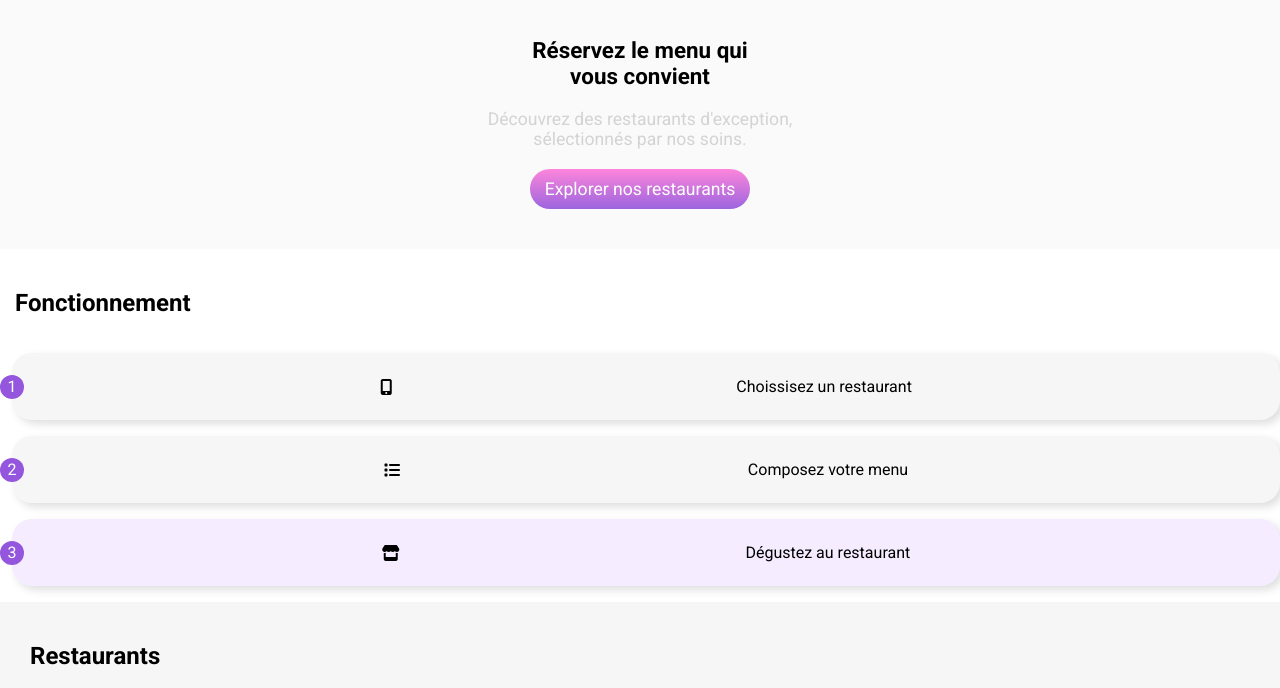
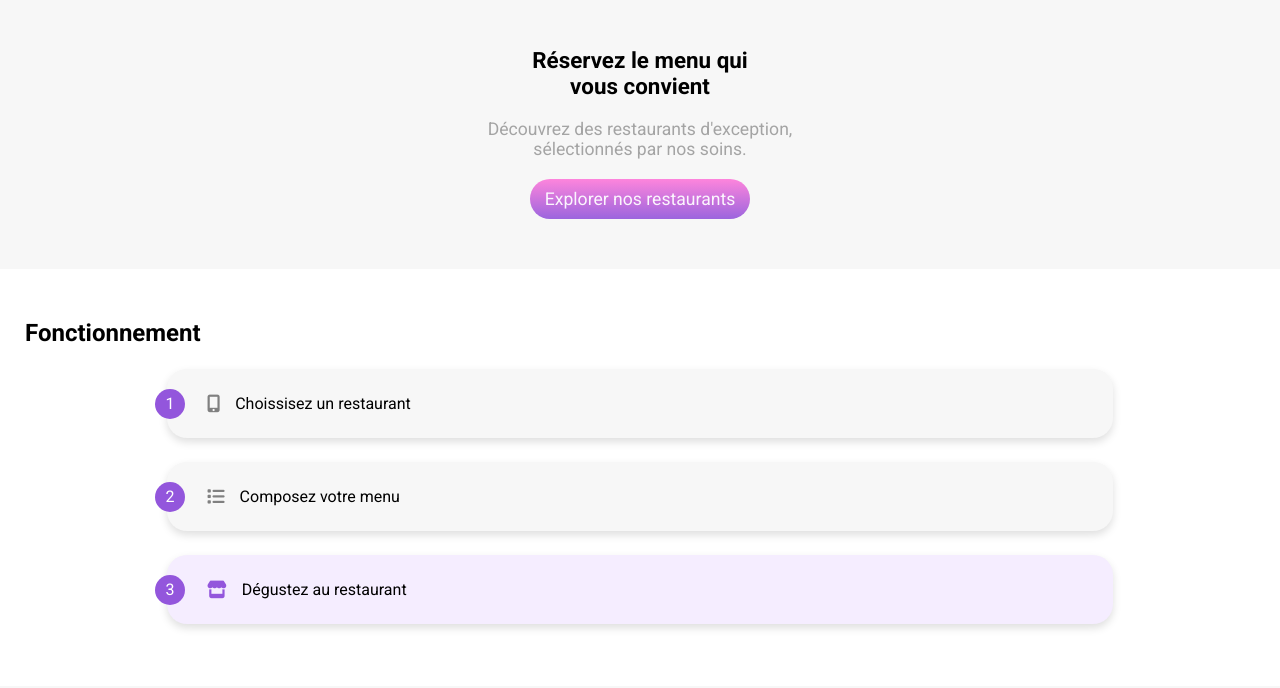
Before and after one commit to AugustinDmrt/Ohmyfood, a plain HTML site: page index.html in a window 1280 px wide. Shown: the part 111-799 px from the top of the page. Drawn offline with Linux system fonts and the light colour scheme; grey boxes are pictures that could not be loaded; a web font is replaced by a local one.

Commit message:
Correction erreur de placement

```diff
--- a/index.html
+++ b/index.html
@@ -28,6 +28,7 @@
     </section>
     <section id="operation">
         <h2>Fonctionnement</h2>
+        <div class="rulesContainer">
             <div class="rules">
                 <span>1</span>
                 <i class="fa-solid fa-mobile-screen-button"></i>
@@ -38,10 +39,11 @@
                 <i class="fa-solid fa-list"></i>
                 <p>Composez votre menu</p>
             </div>
-        <div class="rules" id="rulesUsed">
+            <div class="rules" id="rulesActive">
                 <span>3</span>
-            <i class="fa-solid fa-store"></i>
+                <i class="fa-solid fa-store rulesIconActive"></i>
                 <p>Dégustez au restaurant</p>
+            </div>
         </div>
     </section>
     <section id="restaurant">
@@ -52,7 +54,7 @@
                     <img src="assets/images/restaurants/jay-wennington-N_Y88TWmGwA-unsplash.jpg" alt="">
                 </div>
                 <div class="cardBottom">
-                    <p class="tilteCard">La palette du goût</p>
+                    <p class="titleCard">La palette du goût</p>
                     <p>Ménilmontant</p>
                 </div>
             </div>
@@ -61,7 +63,7 @@
                     <img src="assets/images/restaurants/stil-u2Lp8tXIcjw-unsplash.jpg" alt="">
                 </div>
                 <div class="cardBottom">
-                    <p class="tilteCard">La note enchantée</p>
+                    <p class="titleCard">La note enchantée</p>
                     <p>Charonne</p>
                 </div>
             </div>
@@ -70,7 +72,7 @@
                     <img src="assets/images/restaurants/toa-heftiba-DQKerTsQwi0-unsplash.jpg" alt="">
                 </div>
                 <div class="cardBottom">
-                    <p class="tilteCard">A la française</p>
+                    <p class="titleCard">A la française</p>
                     <p>Cité Rouge</p>
                 </div>
             </div>
@@ -79,7 +81,7 @@
                     <img src="assets/images/restaurants/stil-u2Lp8tXIcjw-unsplash.jpg" alt="">
                 </div>
                 <div class="cardBottom">
-                    <p class="tilteCard">Le délice des sens</p>
+                    <p class="titleCard">Le délice des sens</p>
                     <p>Folie-Méricourt</p>
                 </div>
             </div>
@@ -89,8 +91,8 @@
 <footer>
     <h2>ohmyfood</h2>
     <ul>
-        <li><i class="fa-solid fa-utensils"></i>Proposer un restaurant</li>
-        <li><i class="fa-solid fa-handshake-angle"></i>Devenir partenaire</li>
+        <li><i class="fa-solid fa-utensils padRight"></i>Proposer un restaurant</li>
+        <li><i class="fa-solid fa-handshake-angle padRight"></i>Devenir partenaire</li>
         <li>Mentions légales</li>
         <li>Contact</li>
     </ul>
--- a/styles/styles.css
+++ b/styles/styles.css
@@ -45,7 +45,7 @@ main {
 /*---------------------------------------- */
 #location {
     display: flex;
-    background-color: #f3f3f3;
+    background-color: #EAEAEA;
     box-shadow: 1px 105px 25px -122px rgba(15, 15, 15, 1) inset;
     -webkit-box-shadow: 1px 105px 25px -122px rgba(15, 15, 15, 1) inset;
     -moz-box-shadow: 1px 105px 25px -122px rgba(15, 15, 15, 1) inset;
@@ -65,10 +65,6 @@ main {
     padding-left: 10px;
 }
 
-#location i {
-
-}
-
 /* ---------------------------------------- */
 /* ==         SECTION EXPLORE             */
 /*---------------------------------------- */
@@ -77,14 +73,14 @@ main {
     flex-direction: column;
     justify-content: center;
     align-items: center;
-    background-color: #fafafa;
+    background-color: #F7F7F7;
+    padding: 50px 0;
 }
 
 #explore h2 {
     text-align: center;
     font-size: 1.4em;
     font-weight: bold;
-    padding-top: 40px;
 
 }
 
@@ -92,49 +88,55 @@ main {
     padding-top: 20px;
     padding-bottom: 20px;
     text-align: center;
-    color: lightgray;
+    color: #A4A4A4;
     font-size: 1.1em;
 }
 
-#explore div{
-    padding-bottom: 40px;
-}
-
 #explore div button {
-    background-image: linear-gradient(0deg, rgba(147, 86, 220, .9), rgba(255, 121, 218, .9));
+    background-image: linear-gradient(0deg, rgba(147, 86, 220, 0.9), rgba(255, 121, 218, 0.9));
     border-radius: 25px;
     border: 0;
     padding: 10px 15px;
-    color: white;
+    color: #FBF5FD;
     font-size: 1.1em;
 }
 /* ---------------------------------------- */
 /* ==         SECTION OPERATION             */
 /*---------------------------------------- */
+#operation{
+    margin: 50px 0;
+}
+
 #operation h2{
-    padding-top: 40px;
-    padding-left: 15px;
-    padding-bottom: 20px;
+    margin-bottom: 10px;
+    margin-left: 25px;
+}
+
+.rulesContainer{
+    display: flex;
+    flex-direction: column;
+    align-items: center;
 }
 
 .rules{
     display: flex;
+    width: 70%;
     flex-direction: row;
     align-items: center;
-    justify-content: space-evenly;
-    padding: 1.5rem;
-    margin: 1rem 0 1rem 0.75rem;
-    box-shadow: 0.25rem 0.25rem 0.5rem rgb(0 0 0 / 13%);
-    border-radius: 1.25rem;
-    background-color: #f6f6f6;
+    justify-content: flex-start;
+    padding: 25px 25px;
+    margin: 12px 0;
+    box-shadow: 0 0.25rem 0.5rem rgb(0 0 0 / 13%);
+    border-radius: 20px;
+    background-color: #F7F7F7;
     position: relative;
 }
 
 .rules span{
     background-color: #9356DC;
     color: white;
-    height: 24px;
-    width: 24px;
+    height: 30px;
+    width: 30px;
     border-radius: 100px;
     display: flex;
     justify-content: center;
@@ -143,22 +145,32 @@ main {
     left: -12px;
 }
 
-#rulesUsed{
+.rules i{
+    margin: 0 15px;
+    color: grey;
+    font-size: 1.1rem;
+}
+
+#rulesActive{
     background-color: #f5edff;
+}
+
+.rulesIconActive{
+    color: #9356DC !important;
 }
 
 /* ---------------------------------------- */
 /* ==         SECTION RESTAURANT            */
 /*---------------------------------------- */
 #restaurant{
-    background-color: #f6f6f6;
+    background-color: #F7F7F7;
+    padding: 40px 0;
 }
 
 #restaurant h3{
-    padding-top: 40px;
-    padding-left: 30px;
-    padding-bottom: 20px;
+    margin-left: 40px;
     font-size: 1.5em;
+    margin-bottom: 15px;
 }
 
 .cardContainer{
@@ -166,7 +178,7 @@ main {
     flex-direction: column;
     align-items: center;
     justify-content: space-between;
-    padding-bottom: 40px;
+    /* padding-bottom: 40px; */
 }
 
 .card{
@@ -201,21 +213,20 @@ main {
 
 }
 
-.tilteCard{
+.titleCard{
     font-weight: bold;
     padding-bottom: 3px;
 }
 
 /*---------------------------------------- */
-/* ==         SECTION RESTAURANT            */
+/* ==         SECTION FOOTER            == */
 /*---------------------------------------- */
 
 footer{
     background-color: #353535;
     display: flex;
     flex-direction: column;
-    padding-top: 20px;
-    padding-left: 20px;
+    padding: 20px;
 }
 
 footer h2{
@@ -234,3 +245,7 @@ footer li{
 footer i{
     color: white;
 }
+
+.padRight{
+    padding-right: 10px;
+}
```
Lines whose indentation alone changed are shown as unchanged.
